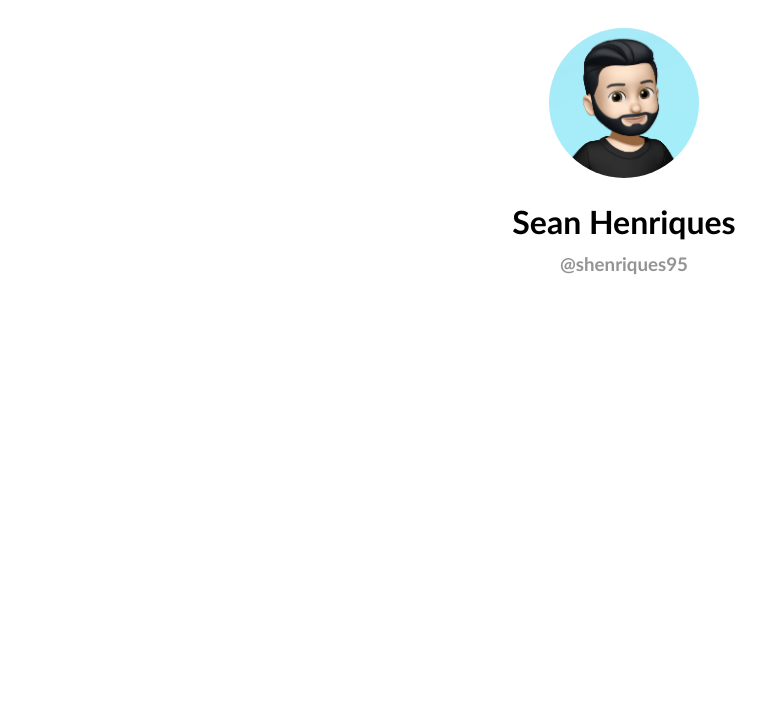
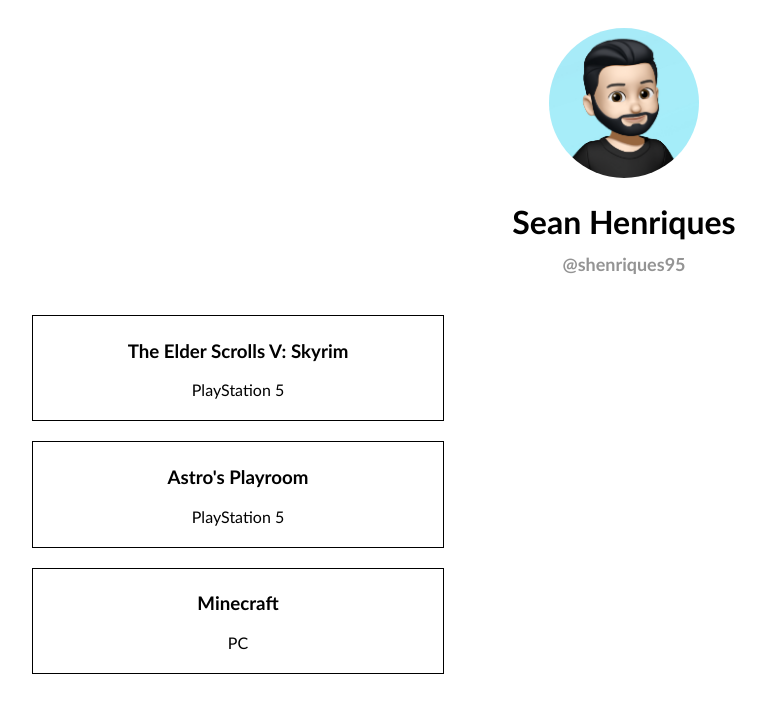
Before and after one commit to shenriques95/shenriques95.github.io, a plain HTML site: page index.html in a window 1280 px wide. Shown: the whole page, without its empty margins (16-782 px from the left). Drawn offline with Linux system fonts and the light colour scheme.

Commit message:
JavaScript Enabled ✅

```diff
--- a/css/style.css
+++ b/css/style.css
@@ -12,7 +12,18 @@ body {
     border-radius: 150px;
 }
 
-h3 {
+h2 {
     color: rgb(148, 148, 148);
     margin-top: -10px;
+    margin-bottom: 40px;
+    font-size: 18px;
 }
+
+li {
+    list-style: none;
+    border: 1px solid black;
+    align-content: center;
+    max-width: 400px;
+    padding: 5px;
+    margin-bottom: 20px;
+}
--- /dev/null
+++ b/data/data.js
@@ -0,0 +1,17 @@
+const data = [
+  {
+    "id": 1,
+    "title": "The Elder Scrolls V: Skyrim",
+    "platform": "PlayStation 5"
+  },
+  {
+    "id": 2,
+    "title": "Astro's Playroom",
+    "platform": "PlayStation 5"
+  },
+  {
+    "id": 3,
+    "title": "Minecraft",
+    "platform": "PC"
+  }
+];
--- a/index.html
+++ b/index.html
@@ -6,15 +6,20 @@
     <title>Sean Henriques</title>
     <meta name='viewport' content='width=device-width, initial-scale=1'>
     <link rel='stylesheet' type='text/css' media='screen' href='./css/style.css'>
-    <script src='main.js'></script>
+    <script src='./data/data.js'></script>
+    <script src='./js/main.js'></script>
 </head>
 <body>
     <div class="div-space"></div>
     <div>
         <img class="profile" src="./images/profile/profile.JPEG">
         <h1>Sean Henriques</h1>
-        <h3>@shenriques95</h3>
+        <h2>@shenriques95</h2>
     </div>
+    <div>
+        <ul id="item-list">
 
+        </ul>
+    </div>
 </body>
 </html>
--- /dev/null
+++ b/js/main.js
@@ -0,0 +1,14 @@
+document.addEventListener('DOMContentLoaded', () => {
+    const itemList = document.getElementById('item-list');
+
+    data.forEach(item => {
+        const listItem = document.createElement('li');
+        const itemTitle = document.createElement('h3');
+        itemTitle.textContent = item.title;
+        const itemPlatform = document.createElement('p');
+        itemPlatform.textContent = item.platform;
+        listItem.appendChild(itemTitle);
+        listItem.appendChild(itemPlatform);
+        itemList.appendChild(listItem);
+    });
+});
```
